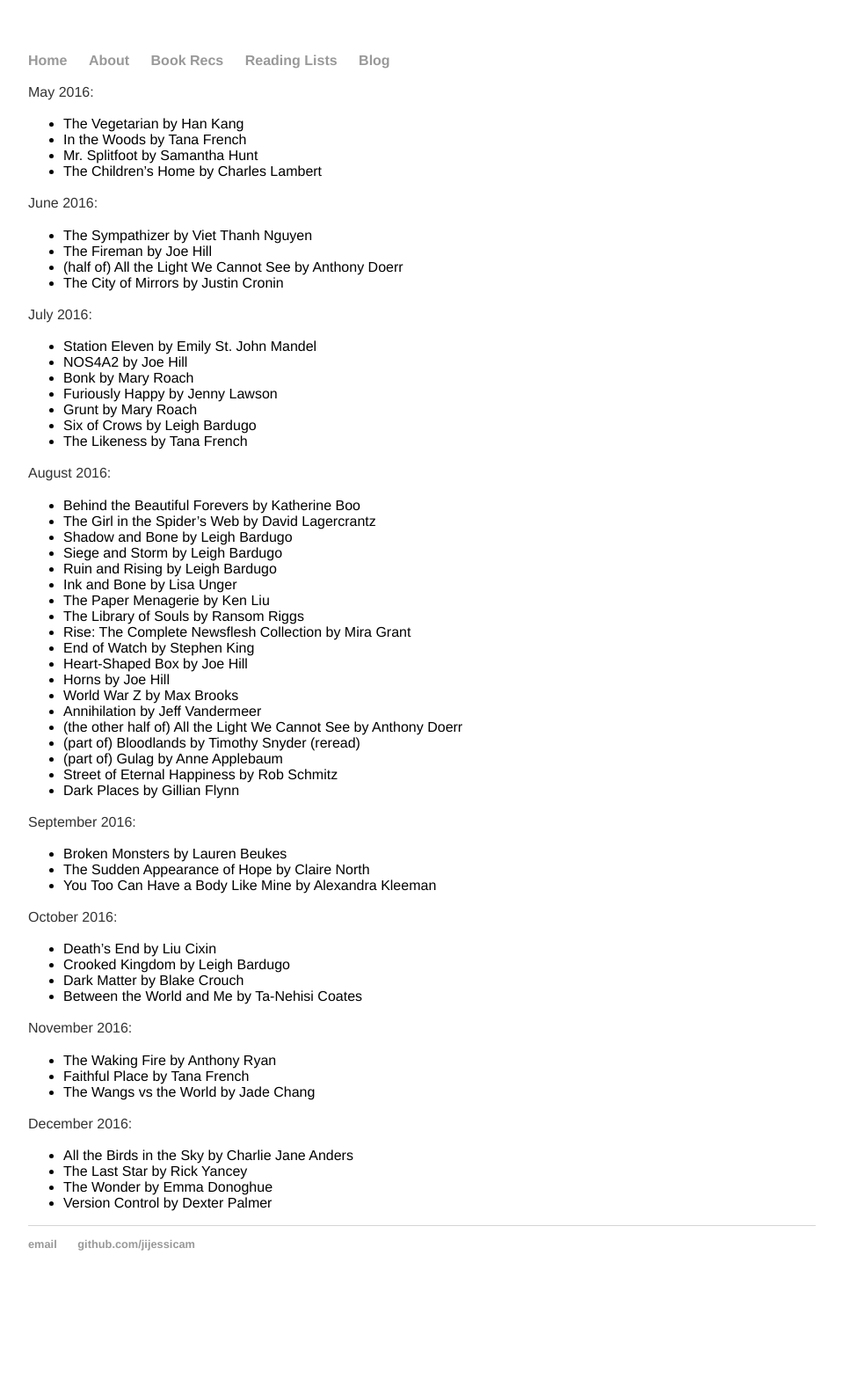
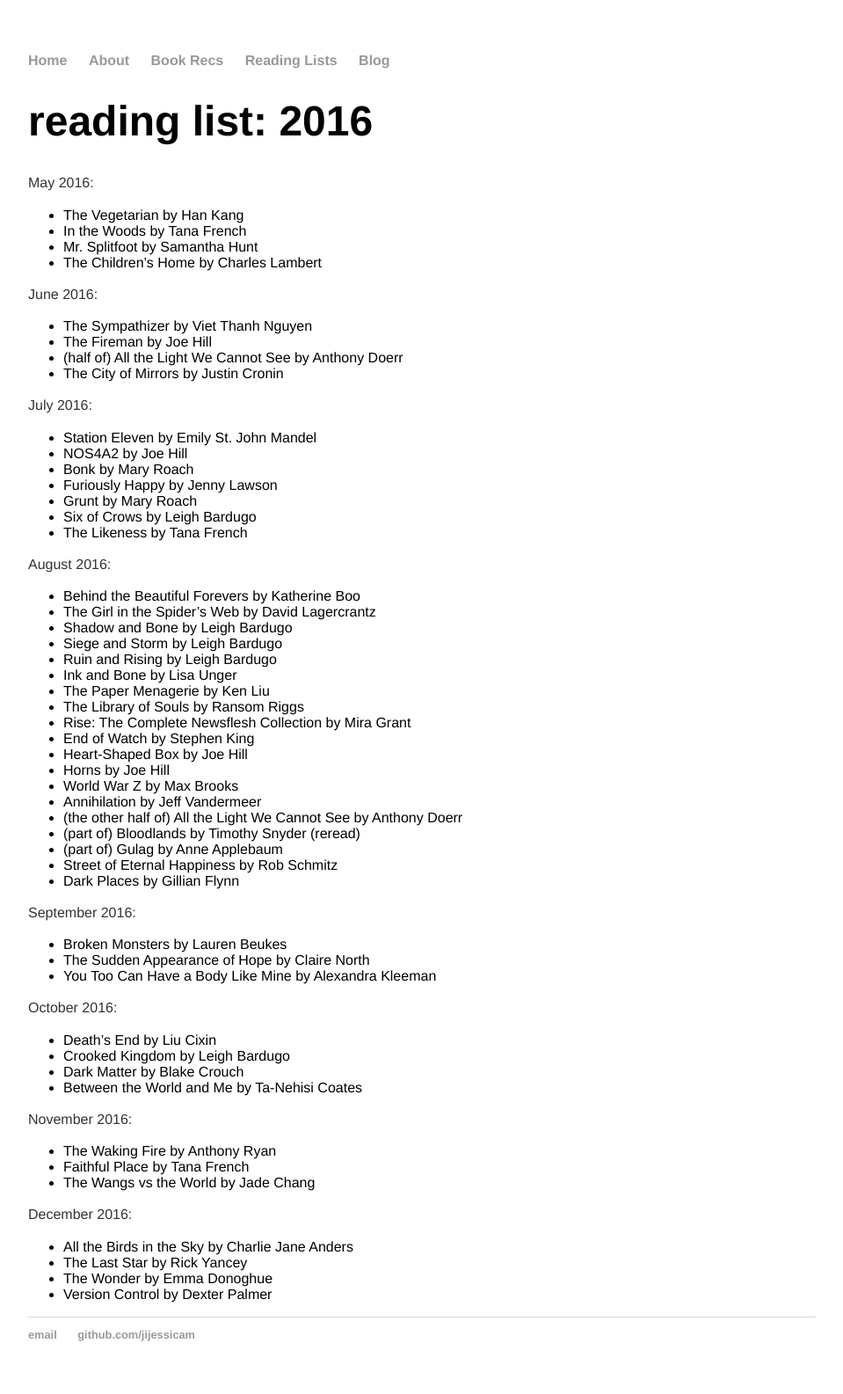
Before and after one commit to jijessicam/jijessicam.github.io, a Jekyll site: the page built from booklists/2016.md, in a window 1280 px wide. Shown: the whole page at 88% size, without its empty margins (160-1119 px from the left). Built offline with Jekyll 4.4.1, drawn with Linux system fonts in a browser that asks for light colours; before the commit the page ends 1482 px from its top, so only the background shows below that.

Commit message:
Update 2016.md

```diff
--- a/booklists/2016.md
+++ b/booklists/2016.md
@@ -2,6 +2,8 @@
 layout: default
 title: "reading list: 2016"
 ---
+
+<h1>reading list: 2016</h1>
 
 May 2016:
 - The Vegetarian by Han Kang
```
